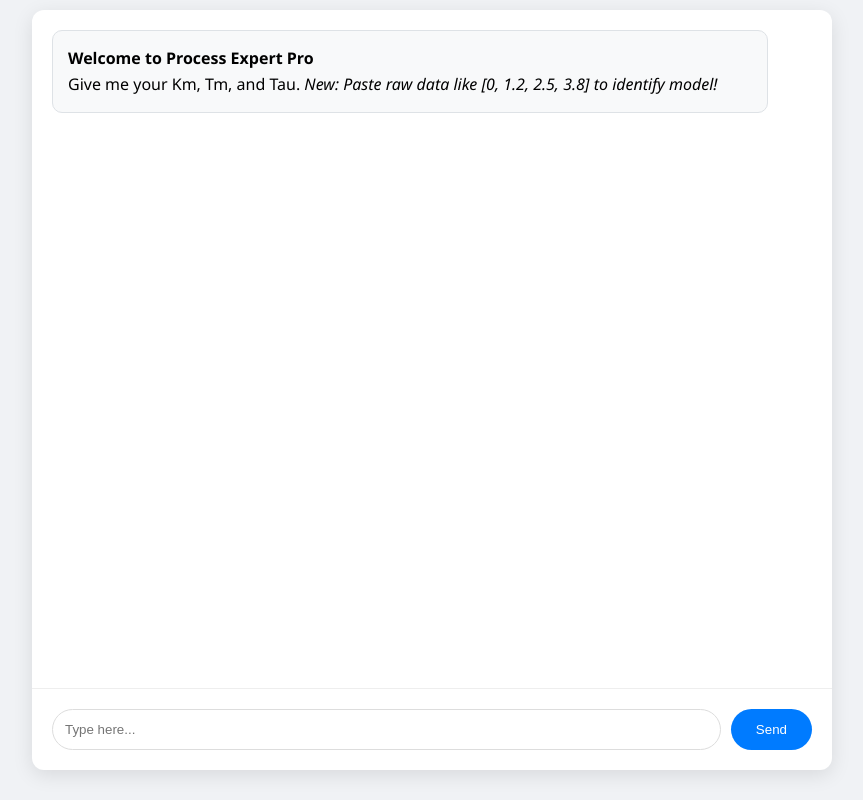
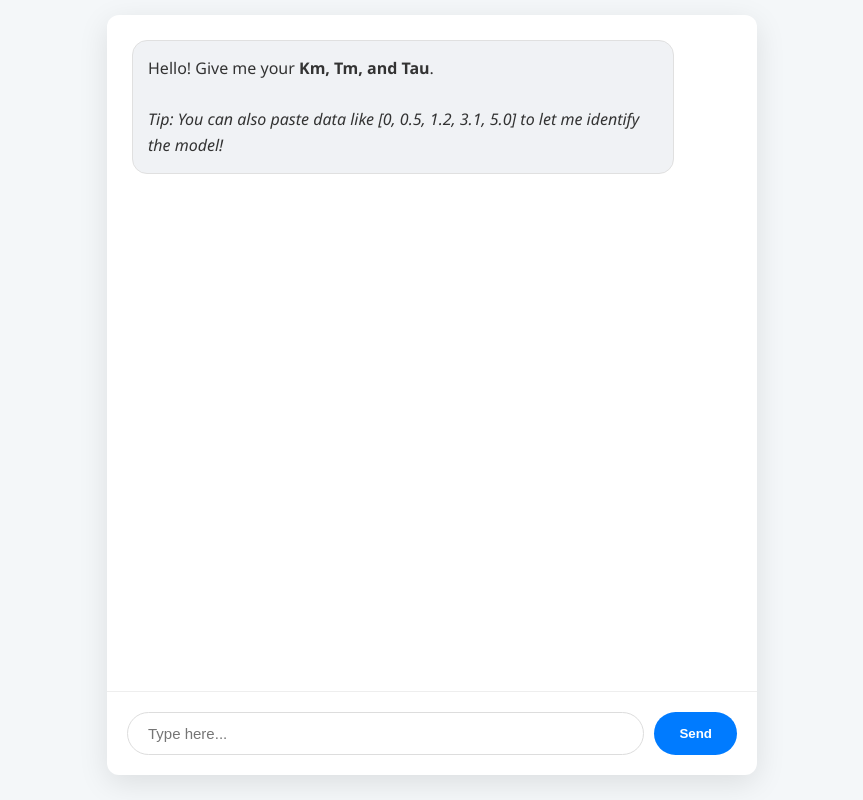
Before and after one commit to RK-kathir/process-control-project, a Flask app: page / in a window 1280 px wide. Shown: the whole page, without its empty margins (208-1071 px from the left). Run offline with Flask 3, Linux system fonts and the light colour scheme; parts of the project's set-up code (start-up, migrations or seed data) failed here and were passed over; some libraries are stand-ins or nearby versions.

Commit message:
Update index.html

```diff
--- a/templates/index.html
+++ b/templates/index.html
@@ -1,54 +1,46 @@
 <!DOCTYPE html>
 <html>
 <head>
-    <title>Process Expert Pro</title>
+    <title>Process AI Expert</title>
     <script src="https://cdn.plot.ly/plotly-latest.min.js"></script>
     <style>
-        body { font-family: 'Segoe UI', sans-serif; background: #f0f2f5; margin: 0; display: flex; justify-content: center; }
-        #container { width: 100%; max-width: 800px; height: 95vh; background: white; margin: 10px; border-radius: 12px; display: flex; flex-direction: column; box-shadow: 0 5px 20px rgba(0,0,0,0.1); }
-        #chat { flex: 1; overflow-y: auto; padding: 20px; }
-        .msg { margin-bottom: 20px; padding: 15px; border-radius: 10px; line-height: 1.6; }
-        .bot { background: #f8f9fa; border: 1px solid #dee2e6; width: 90%; }
+        body { font-family: 'Segoe UI', sans-serif; background: #f4f7f9; margin: 0; display: flex; justify-content: center; }
+        #app { width: 100%; max-width: 650px; height: 95vh; background: white; margin: 15px; border-radius: 12px; display: flex; flex-direction: column; box-shadow: 0 8px 30px rgba(0,0,0,0.1); }
+        #chat { flex: 1; overflow-y: auto; padding: 25px; scroll-behavior: smooth; }
+        .msg { margin-bottom: 20px; padding: 15px; border-radius: 15px; line-height: 1.6; max-width: 85%; }
+        .bot { background: #f0f2f5; align-self: flex-start; border: 1px solid #e0e0e0; color: #333; }
         .user { background: #007bff; color: white; align-self: flex-end; margin-left: auto; }
-        #chart-area { width: 100%; height: 250px; margin-top: 10px; border-radius: 8px; overflow: hidden; }
         #input-area { padding: 20px; border-top: 1px solid #eee; display: flex; gap: 10px; }
-        input { flex: 1; padding: 12px; border: 1px solid #ddd; border-radius: 25px; outline: none; }
-        button { background: #007bff; color: white; border: none; padding: 10px 25px; border-radius: 25px; cursor: pointer; }
-        table { margin-top: 10px; border-top: 1px solid #eee; }
-        th, td { text-align: left; padding: 5px; border-bottom: 1px solid #f0f0f0; }
+        input { flex: 1; padding: 12px 20px; border: 1px solid #ddd; border-radius: 30px; outline: none; font-size: 15px; }
+        button { background: #007bff; color: white; border: none; padding: 10px 25px; border-radius: 30px; cursor: pointer; font-weight: bold; }
     </style>
 </head>
 <body>
-    <div id="container">
-        <div id="chat" id="messages">
-            <div class="msg bot"><b>Welcome to Process Expert Pro</b><br>Give me your Km, Tm, and Tau. <i>New: Paste raw data like [0, 1.2, 2.5, 3.8] to identify model!</i></div>
+    <div id="app">
+        <div id="chat">
+            <div class="msg bot">Hello! Give me your <b>Km, Tm, and Tau</b>. <br><br><i>Tip: You can also paste data like [0, 0.5, 1.2, 3.1, 5.0] to let me identify the model!</i></div>
         </div>
         <div id="input-area">
-            <input type="text" id="userInput" placeholder="Type here..." onkeypress="if(event.key==='Enter') send()">
+            <input type="text" id="userIn" placeholder="Type here..." onkeypress="if(event.key==='Enter') send()">
             <button onclick="send()">Send</button>
         </div>
     </div>
     <script>
         async function send() {
-            const input = document.getElementById('userInput');
+            const input = document.getElementById('userIn');
             const text = input.value; if(!text) return;
             addMsg(text, 'user'); input.value = '';
-
             const res = await fetch('/api/chat', {
                 method: 'POST', headers: {'Content-Type': 'application/json'},
                 body: JSON.stringify({text: text})
             });
             const data = await res.json();
-
-            let botMsg = addMsg(data.response, 'bot');
-
+            const botDiv = addMsg(data.response, 'bot');
             if(data.chart) {
                 const chartDiv = document.createElement('div');
-                chartDiv.id = 'chart-' + Date.now();
-                chartDiv.style.height = '300px';
-                botMsg.appendChild(chartDiv);
-                const plotData = JSON.parse(data.chart);
-                Plotly.newPlot(chartDiv.id, plotData.data, plotData.layout);
+                chartDiv.id = 'plot-' + Date.now();
+                botDiv.appendChild(chartDiv);
+                Plotly.newPlot(chartDiv.id, JSON.parse(data.chart).data, JSON.parse(data.chart).layout);
             }
         }
         function addMsg(t, s) {
```
